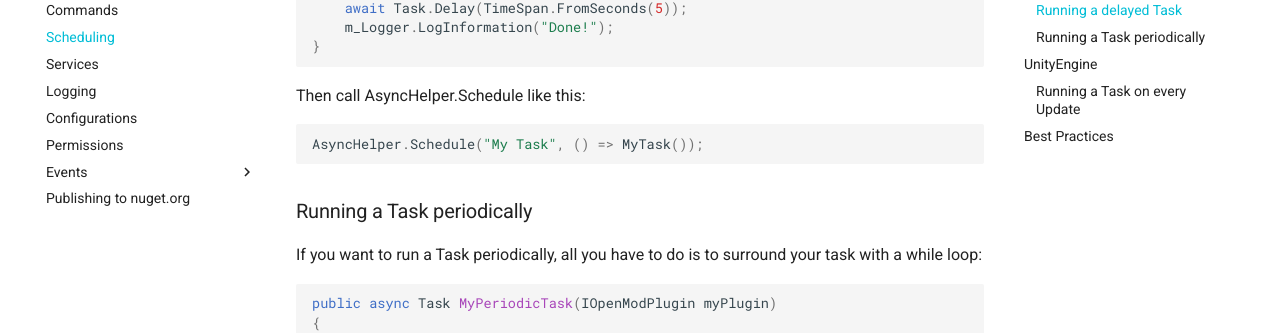
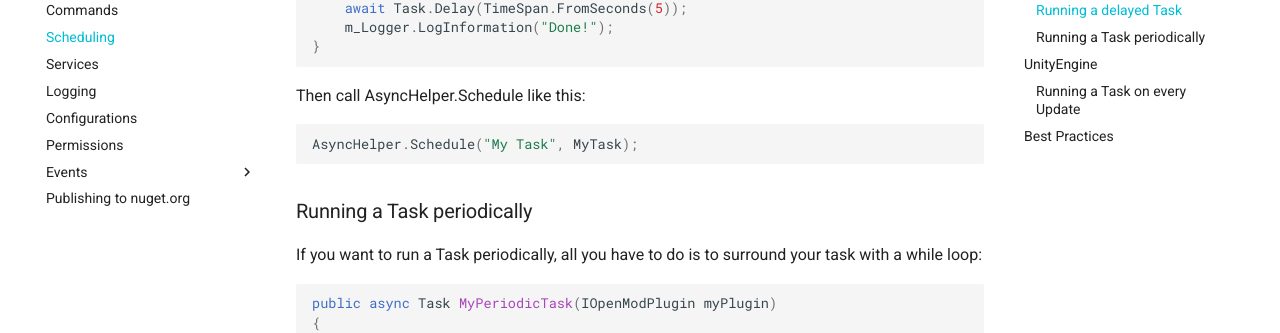
Before and after one commit to openmod/openmod-docs, an MkDocs documentation site: the page built from content/development-guide/scheduling.md, in a window 1280 px wide and 900 px high, scrolled down 484 px. Shown: the part 125-458 px from the top of the window. Built offline with MkDocs 1.6.1 and Material for MkDocs 9.7.7, drawn with Linux system fonts in a browser that asks for light colours; comment, search, counter and statistics services are not loaded; old or Windows-style settings are respelled for this version of MkDocs.

Commit message:
Removed unnecessary lambda operator

````diff
--- a/content/development-guide/scheduling.md
+++ b/content/development-guide/scheduling.md
@@ -18,7 +18,7 @@ public async Task MyTask()
 ```
 Then call AsyncHelper.Schedule like this:
 ```c#
-AsyncHelper.Schedule("My Task", () => MyTask());
+AsyncHelper.Schedule("My Task", MyTask);
 ```
 
 ### Running a Task periodically
````
